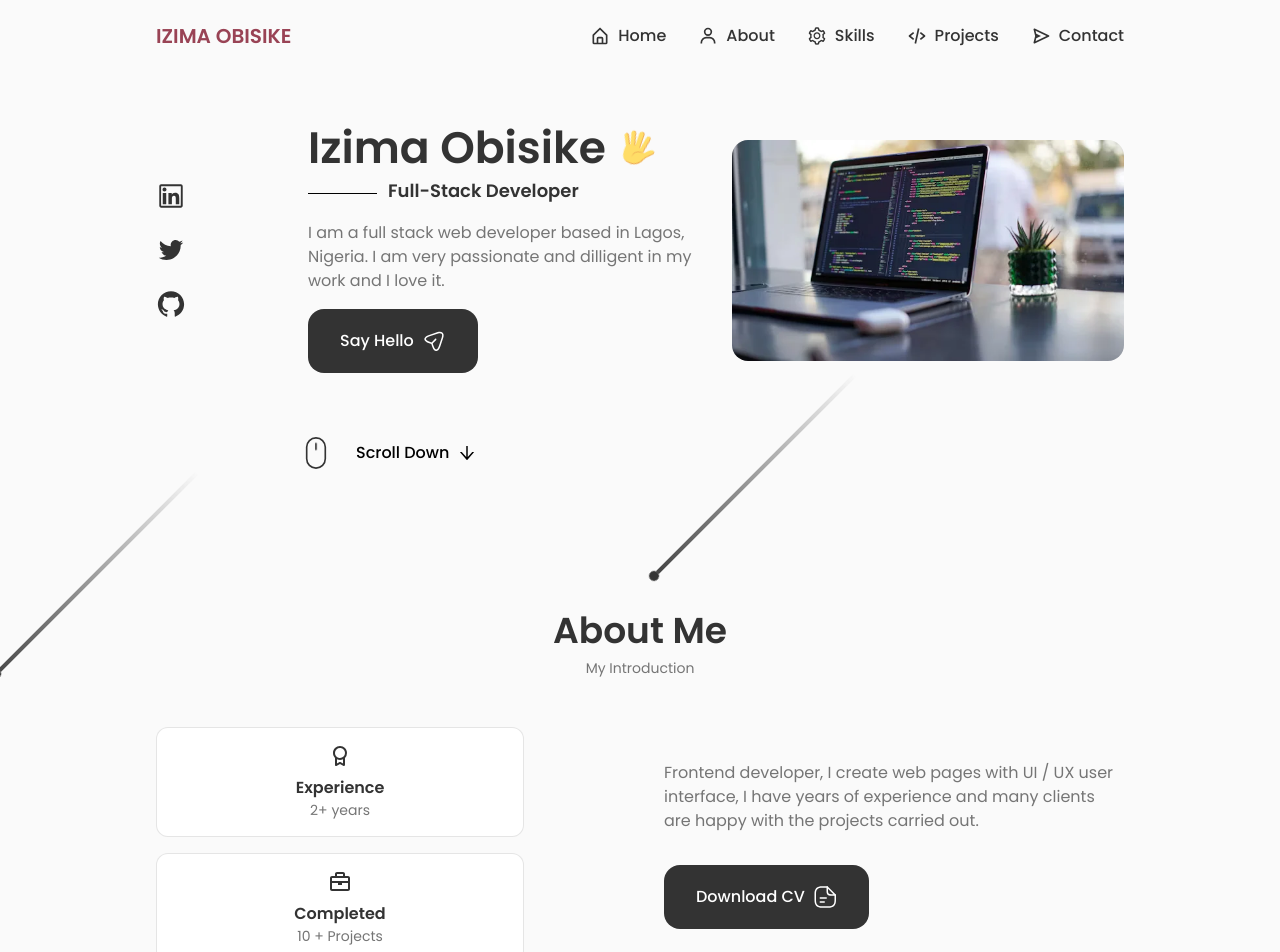
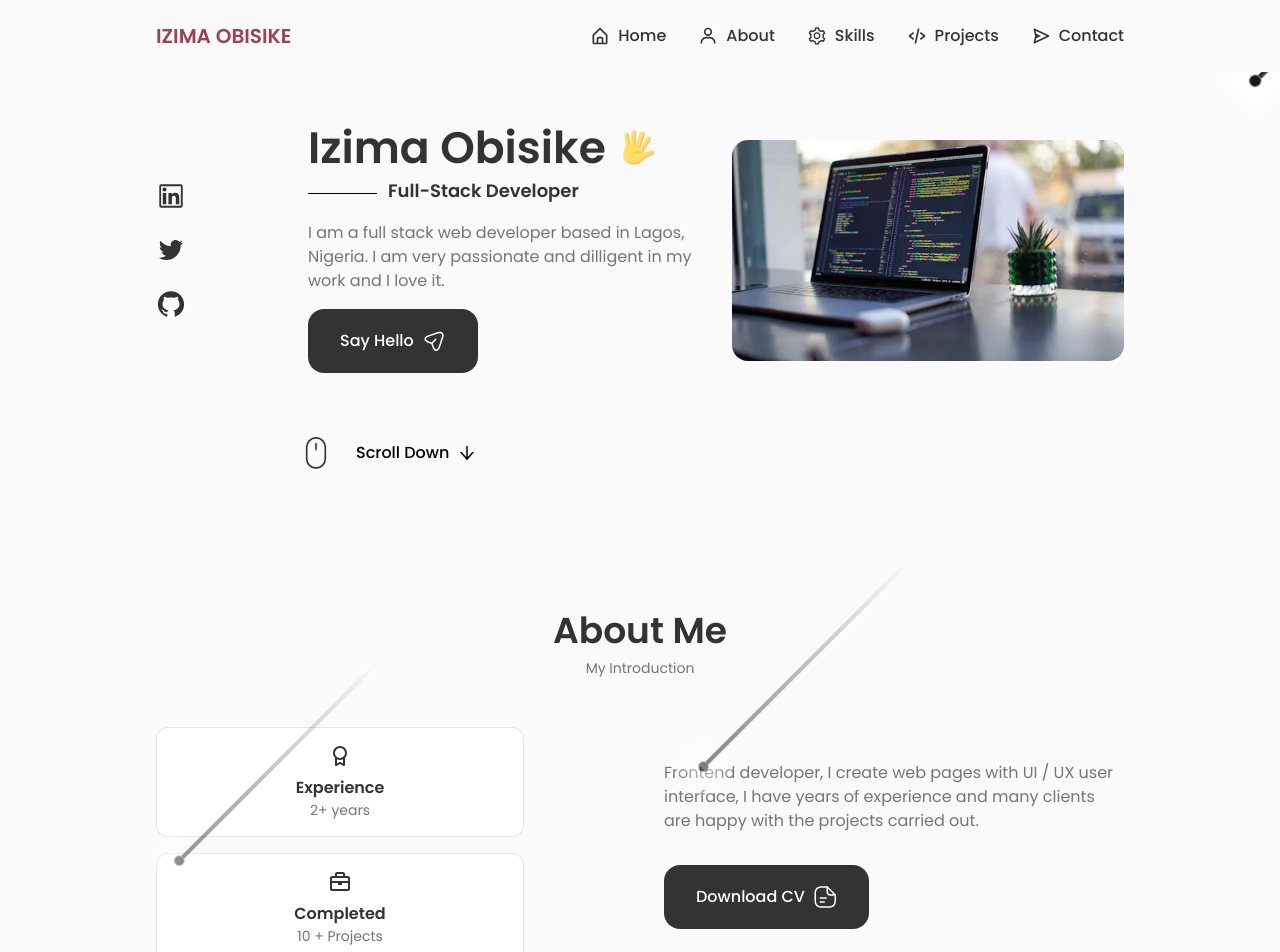
Before and after one commit to Izima01/portfolio1.0, a React (Vite) app: page / in a window 1280 px wide. Shown: the top 952 px of the page. Built offline with nearby package versions, Linux system fonts and the light colour scheme.

Commit message:
changed animation of stars

```diff
--- a/src/components/Stars.css
+++ b/src/components/Stars.css
@@ -1,14 +1,13 @@
 .star {
-    position: absolute;
-    z-index: 10;
+    position: fixed;
+    z-index: 3;
     top: 50%;
     left: 50%;
     width: 10px;
     height: 10px;
-    /* background-color: #080808; */
     background-color: #080808;
     border-radius: 50%;
-    box-sizing: 0 0 0 6px rgba(255, 255, 255, 0.4), 0 0 0 12px rgba(255, 255, 255, 0.4), 0 0 0 20px rgba(255, 255, 255, 0.4);
+    box-shadow: 0 0 0 6px rgba(255, 255, 255, 0.4), 0 0 0 12px rgba(255, 255, 255, 0.4), 0 0 0 20px rgba(255, 255, 255, 0.4);
     animation: shoot 4s linear infinite;
 }
 
@@ -36,102 +35,176 @@
 @keyframes shoot {
     0% {
         transform: rotate(315deg) translateX(0);
+        opacity: 0;
+    }
+    10% {
+        transform: rotate(315deg) translateX(0);
+        opacity: 0.2;
+    }
+    60% {
+        transform: rotate(315deg) translateX(0) scale(1.2);
         opacity: 1;
     }
-    60% {
-        /* transform: rotate(315deg) translateX(0); */
-        opacity: 0.7;
-    }
     100% {
-        transform: rotate(315deg) translateX(-2400px);
-        /* opacity: 0; */
+        transform: rotate(315deg) translateX(-2400px) scale(0.8);
+        opacity: 0;
     }
 }
 
-.star:nth-child(1) {
-    top: 0;
+
+.star:nth-of-type(1) {
+    top: -40px;
     right: 0;
     left: initial;
-    animation-delay: 0;
+    animation-delay: 2s;
     animation-duration: 1s;
 }
 
-.star:nth-child(2) {
-    top: 0;
+.star:nth-of-type(2) {
+    top: -20px;
     right: 120px;
     left: initial;
-    animation-delay: 0.2;
+    animation-delay: 0.2s;
     animation-duration: 3s;
 }
 
-.star:nth-child(3) {
-    top: 40px;
-    right: 0px;
+.star:nth-of-type(3) {
+    top: -40px;
+    right: 200px;
     left: initial;
     animation-delay: 0.4s;
-    animation-duration: 2s;
+    animation-duration: 3.6s;
 }
 
-.star:nth-child(4) {
-    top: 10px;
-    right: 180px;
+.star:nth-of-type(4) {
+    top: -60px;
+    right: 260px;
+    left: initial;
+    animation-delay: 1.5s;
+    animation-duration: 2.5s;
+}
+
+.star:nth-of-type(5) {
+    top: -30px;
+    right: 320px;
+    left: initial;
+    animation-delay: 1s;
+    animation-duration: 4s;
+}
+
+.star:nth-of-type(6) {
+    top: -24px;
+    right: 440px;
+    left: initial;
+    animation-delay: 0.5s;
+    animation-duration: 2.8s;
+}
+
+.star:nth-of-type(7) {
+    top: -24px;
+    right: -80px;
+    left: initial;
+    animation-delay: 1.4s;
+    animation-duration: 3.4s;
+}
+
+.star:nth-of-type(8) {
+    top: -30px;
+    right: -120px;
+    left: initial;
+    animation-delay: 0.8s;
+    animation-duration: 3s;
+}
+
+.star:nth-of-type(9) {
+    top: -50px;
+    right: -240px;
+    left: initial;
+    animation-delay: 0.5s;
+    animation-duration: 2.3s;
+}
+
+.star:nth-of-type(10) {
+    top: -20px;
+    right: 600px;
     left: initial;
     animation-delay: 1s;
     animation-duration: 2.5s;
 }
 
-.star:nth-child(5) {
-    top: -10px;
-    right: 280px;
-    left: initial;
-    animation-delay: 1s;
-    animation-duration: 2s;
+@media screen and (max-width: 576px) {
+    .star:nth-of-type(1) {
+        right: 0;
+        animation-delay: 1.2s;
+        animation-duration: 1s;
     }
 
-.star:nth-child(6) {
-    top: 0;
-    right: 480px;
-    left: initial;
-    animation-delay: 0.3s;
-    animation-duration: 2.2s;
-}
-
-.star:nth-child(6) {
-    top: -20px;
-    right: 360px;
-    left: initial;
-    animation-delay: 1.2s;
+    .star:nth-of-type(2) {
+        right: 40px;
         animation-duration: 3s;
     }
 
-.star:nth-child(7) {
-    top: -10px;
-    right: 600px;
-    left: initial;
-    animation-delay: 0.8s;
-    animation-duration: 1.8s;
+    .star:nth-of-type(3) {
+        right: 80px;
+        animation-duration: 3.6s;
     }
 
-.star:nth-child(8) {
-    top: 0;
+    .star:nth-of-type(4) {
         right: 120px;
-    left: initial;
-    animation-delay: .5s;
-    animation-duration: 2.3s;
+        animation-duration: 2.5s;
     }
 
-.star:nth-child(9) {
-    top: 0;
-    right: 200px;
+    .star:nth-of-type(5) {
+        right: 160px;
+        animation-delay: 1s;
+        animation-duration: 4s;
+    }
+
+    .star:nth-of-type(6) {
+        top: -24px;
+        right: 220px;
+        animation-duration: 4.2s;
+    }
+
+    .star:nth-of-type(7) {
+        right: -40px;
+        animation-duration: 3.4s;
+    }
+
+    .star:nth-of-type(8) {
+        right: -60px;
+        animation-duration: 3.8s;
+    }
+
+    .star:nth-of-type(9) {
+        right: -120px;
+        animation-duration: 3.2s;
+    }
+
+    .star:nth-of-type(10) {
+        top: -20px;
+        right: 150px;
         left: initial;
         animation-delay: 1s;
-    animation-duration: 1.6s;
+        animation-duration: 4s;
+    }
 }
 
-.star:nth-child(10) {
-    top: -40px;
-    right: 10px;
-    left: initial;
-    animation-delay: 0.2s;
-    animation-duration: 2s;
+@keyframes shootSmall {
+    0% {
+        transform: rotate(270deg) translateX(0);
+        opacity: 0;
     }
+    10% {
+        transform: rotate(270deg) translateX(0);
+        opacity: 0.2;
+    }
+    60% {
+        transform: rotate(270deg) translateX(0) scale(1.2);
+        opacity: 1;
+    }
+    100% {
+        transform: rotate(270deg) translateX(-1000px) scale(0.8) !important;
+        opacity: 0;
+    }
+}
--- a/src/components/Stars.jsx
+++ b/src/components/Stars.jsx
@@ -12,6 +12,7 @@ const Stars = () => {
       <span className='star'></span>
       <span className='star'></span>
       <span className='star'></span>
+      <span className='star'></span>
     </>
   )
 }
```
Lines whose indentation alone changed are shown as unchanged.
